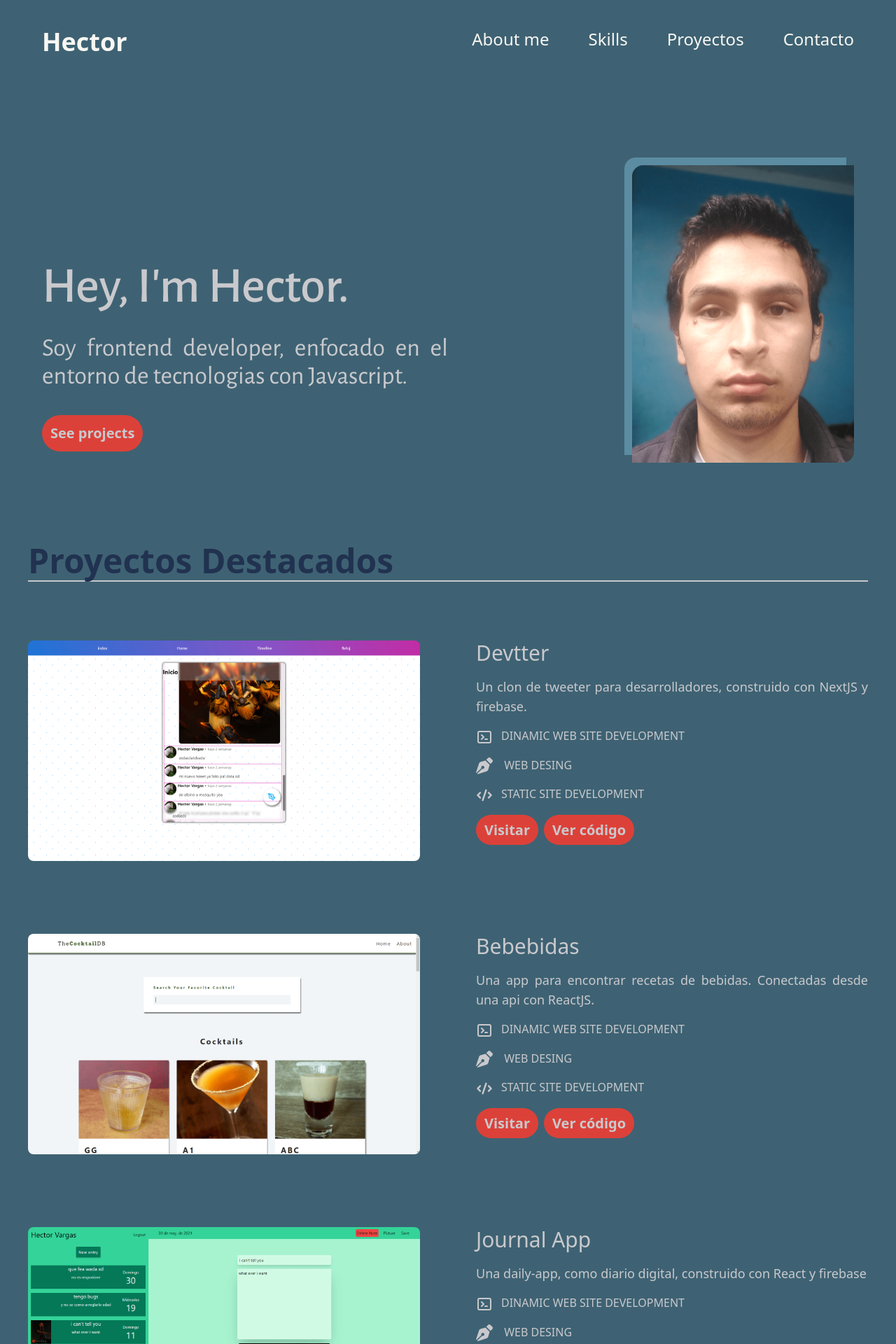
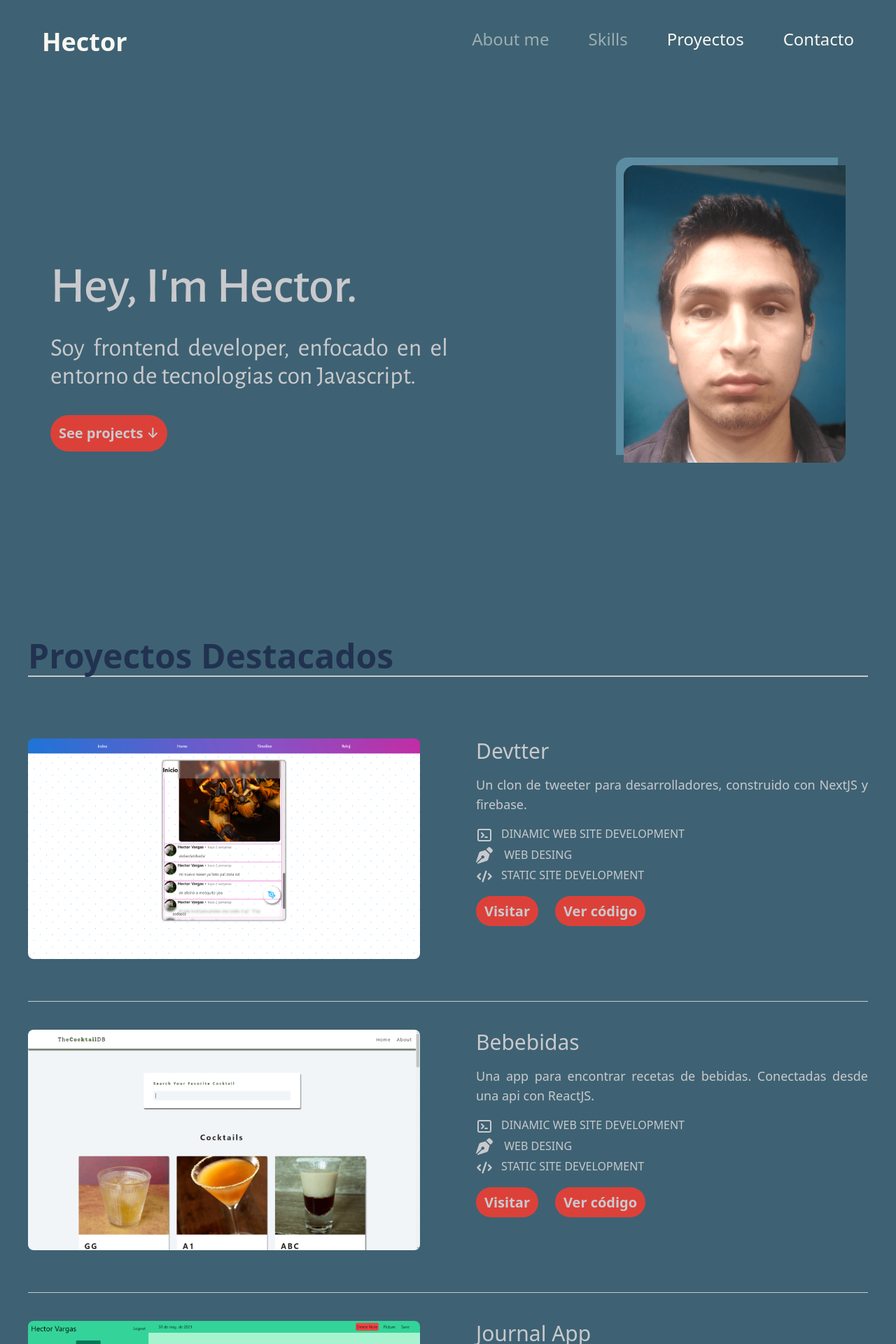
Before and after one commit to hecthorl/portfolio-prev, a Next.js app: page / in a window 1280 px wide. Shown: the top 1920 px of the page at 70% size. Built offline with nearby package versions, Linux system fonts and the light colour scheme.

Commit message:
mejoras layout

```diff
--- a/components/Contact.jsx
+++ b/components/Contact.jsx
@@ -3,12 +3,8 @@ import { FaGithub } from 'react-icons/fa';
 const Contact = () => {
    return (
       <>
-         <section
-            id="contact"
-            className="contact-section"
-            style={{ clipPath: 'polygon(100% 100%, 0% 100%, 0% 0%, 100% 8%)' }}
-         >
-            <h4 className="my-4 text-6xl">Let's Work Together</h4>
+         <section id="contact" className="contact-section">
+            <h4 className="my-10 text-6xl">Let's Work Together</h4>
             <span className="text-3xl">
                Have a project you'd like to discuss?
             </span>
--- a/components/Hero.jsx
+++ b/components/Hero.jsx
@@ -2,16 +2,14 @@ const Hero = () => {
    return (
       <section className="hero-section">
          <div>
-            <h1 className="md:text-7xl text-4xl my-8 font-semibold font-alegreya">
-               Hey, I'm Hector.
-            </h1>
-            <p className="md:text-4xl text-2xl font-alegreya">
+            <h1 className="hero-title">Hey, I'm Hector.</h1>
+            <p className="hero-text">
                Soy frontend developer, enfocado en el entorno de tecnologias con
                Javascript.
             </p>
-            <button className="cta-btn">See projects</button>
+            <button className="hero-btn">See projects ↓</button>
          </div>
-         <figure className="px-3 md:px-0">
+         <figure>
             <img
                src="/me.png"
                alt="Picture of the author"
--- a/components/Li.jsx
+++ b/components/Li.jsx
@@ -1,6 +1,8 @@
-const Li = ({ content, href }) => (
+const Li = ({ content, href, className }) => (
    <li>
-      <a href={href}>{content}</a>
+      <a className={className} href={href}>
+         {content}
+      </a>
    </li>
 );
 
--- a/components/Navbar/Menu.jsx
+++ b/components/Navbar/Menu.jsx
@@ -3,10 +3,18 @@ import Li from '../Li';
 const Menu = ({ className }) => {
    return (
       <ul className={className}>
-         <Li content="About me" />
-         <Li content="Skills" />
-         <Li content="Proyectos" href="#proyects" />
-         <Li content="Contacto" href="#contact" />
+         <Li content="About me" className="denied" />
+         <Li content="Skills" className="denied" />
+         <Li
+            content="Proyectos"
+            href="#proyects"
+            className="md:hover:opacity-60 transition-opacity duration-300"
+         />
+         <Li
+            content="Contacto"
+            href="#contact"
+            className="md:hover:opacity-60 transition-opacity duration-300"
+         />
       </ul>
    );
 };
--- a/components/Navbar/index.jsx
+++ b/components/Navbar/index.jsx
@@ -15,17 +15,11 @@ const Navbar = () => {
 
    return (
       <header className={`${bigName} px-3`}>
-         <div className="header">
-            <div className="h-full">
-               <a
-                  href="/"
-                  className={bigName + ' text-3xl md:text-4xl font-bold'}
-               >
-                  Hector
-               </a>
-            </div>
+         <div className="header-wrapper">
+            <a href="/" className={`${bigName} text-3xl md:text-4xl font-bold`}>
+               Hector
+            </a>
             <Menu className="hidden md:flex md:gap-14 md:text-2xl" />
-
             <div className="md:hidden">
                <Buttontoggle
                   isActive={isActive}
--- a/components/Projects/ProjectCard.jsx
+++ b/components/Projects/ProjectCard.jsx
@@ -9,7 +9,7 @@ const ProjectCard = ({ title, desc, webSite, codeSource, img }) => {
             <blockquote>
                <p className="text-justify text-lg mb-4">{desc}</p>
             </blockquote>
-            <ul className="space-y-4 mb-6">
+            <ul className="space-y-1 mb-6">
                <li>
                   <HiOutlineTerminal className="inline mr-3 text-2xl" />
                   DINAMIC WEB SITE DEVELOPMENT
@@ -22,11 +22,11 @@ const ProjectCard = ({ title, desc, webSite, codeSource, img }) => {
                   STATIC SITE DEVELOPMENT
                </li>
             </ul>
-            <div className="space-x-2">
+            <div className="space-x-6">
                <a className="btn-card" href={webSite} target="_blank">
                   Visitar
                </a>
-               <a className="btn-card " href={codeSource} target="_blank">
+               <a className="btn-card" href={codeSource} target="_blank">
                   Ver código
                </a>
             </div>
--- a/components/Projects/Projects.jsx
+++ b/components/Projects/Projects.jsx
@@ -2,13 +2,14 @@ import ProjectCard from './ProjectCard';
 
 const Projects = () => {
    return (
-      <section className="px-5 pb-6 space-y-12">
+      <section className="projects-section">
          <div className="title-sp">
             <h2 id="proyects" className="text-primero pb-1 font-semibold">
                Proyectos Destacados
             </h2>
             <hr className="border border-tercero" />
          </div>
+         <div className="divide-tercero divide-y space-y-10">
             <ProjectCard
                title="Devtter"
                desc="Un clon de tweeter para desarrolladores, construido con NextJS y firebase."
@@ -30,6 +31,7 @@ const Projects = () => {
                webSite="https://react-journal-app-kappa.vercel.app/"
                img="/journal-app-2.png"
             />
+         </div>
       </section>
    );
 };
--- a/styles/globals.css
+++ b/styles/globals.css
@@ -27,42 +27,57 @@
 }
 
 @layer components {
-   .header {
+   .header-wrapper {
       @apply flex justify-between py-1 border-b-2 border-tercero md:border-none md:max-w-[1200px] mx-auto md:py-10 md:px-5;
    }
    .ul-header {
       @apply w-screen flex flex-col items-center text-2xl z-10 text-segundo bg-cuarto gap-10 justify-center h-menu;
+   }
+   .denied {
+      @apply cursor-not-allowed opacity-50;
    }
 
    .toogle-btn {
       @apply text-5xl text-tercero focus:outline-none w-[41px];
    }
 
-   .cta-btn {
-      @apply focus:outline-none md:animate-pulse my-9 bg-quinto p-3 rounded-full text-tercero font-semibold text-xl;
+   .hero-section {
+      @apply md:my-24 px-8 text-justify text-tercero md:max-w-[1200px] md:w-full md:grid md:grid-cols-2 md:place-items-end md:mx-auto;
    }
-   .hero-section {
-      @apply md:my-24 px-3 text-justify text-tercero md:max-w-[1200px] md:w-full md:px-5 md:grid md:grid-cols-2 md:place-items-end md:mx-auto;
+   .hero-title {
+      @apply md:text-7xl text-4xl my-8 font-semibold font-alegreya;
+   }
+   .hero-text {
+      @apply md:text-4xl text-2xl font-alegreya;
+   }
+   .hero-btn {
+      @apply focus:outline-none md:animate-bounce md:ease-linear my-9 bg-quinto p-3 rounded-full text-tercero font-semibold text-xl;
    }
    .img-hero {
-      @apply rounded-tl-2xl rounded-br-2xl h-[425px] my-5 mx-auto  shadow-img;
+      @apply rounded-tl-2xl rounded-br-2xl h-[425px] my-5 mx-auto shadow-img;
+   }
+
+   .projects-section {
+      @apply px-8 pb-6 space-y-12 pt-24;
+   }
+   .title-sp {
+      @apply md:mx-auto md:max-w-[1200px] text-3xl md:text-5xl my-10;
    }
 
    .btn-card {
-      @apply rounded-full bg-quinto px-3 py-2 font-semibold text-xl text-tercero;
+      @apply rounded-full bg-quinto px-3 py-2 w-auto font-semibold text-xl text-tercero;
    }
-   .title-sp {
-      @apply md:mx-auto md:max-w-[1200px] text-2xl md:text-5xl my-10;
-   }
+
    .project-card {
-      @apply pt-9 md:grid md:grid-cols-2 md:gap-20 sm:pb-5 max-w-[1200px] sm:mx-auto;
+      @apply pt-10 md:grid md:grid-cols-2 md:gap-20 sm:pb-5 max-w-[1200px] sm:mx-auto;
    }
 
    .contact-section {
-      @apply sm:text-center px-6 pb-10 pt-24 mt-20 bg-quinto font-alegreya text-tercero w-full;
+      @apply sm:text-center px-8 pb-10 pt-24 mt-20 bg-quinto font-alegreya text-tercero w-full;
+      /*clip-path: polygon(100% 100%, 0% 100%, 0% 0%, 100% 8%);*/
    }
    .form-contact {
-      @apply grid grid-cols-1 mt-11 gap-x-10 gap-y-5 max-w-[900px] text-left mx-auto sm:grid-cols-2 sm:place-items-center;
+      @apply grid grid-cols-1 mt-20 gap-x-10 gap-y-5 max-w-[900px] text-left mx-auto sm:grid-cols-2 sm:place-items-center;
    }
    .label-input {
       @apply text-2xl block tracking-widest mb-2;
```
Lines whose indentation alone changed are shown as unchanged.
